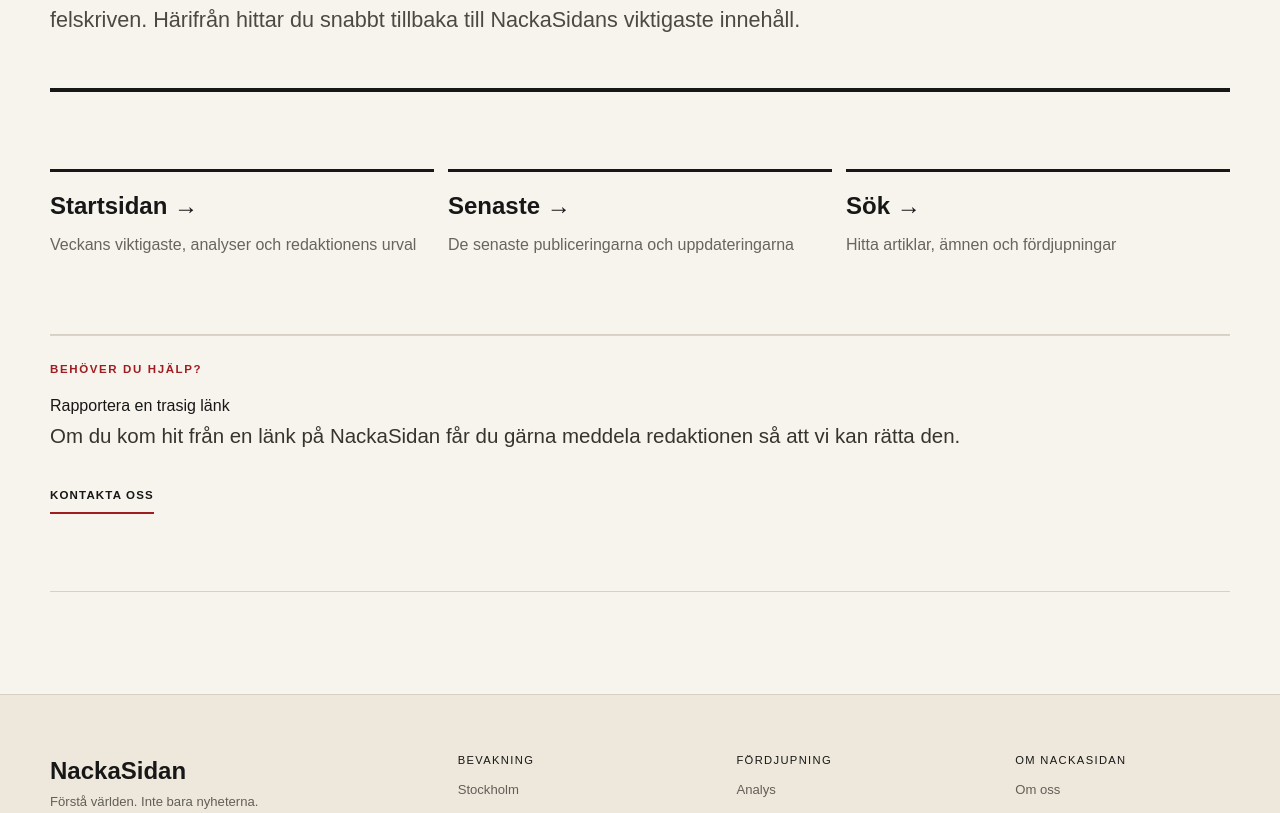
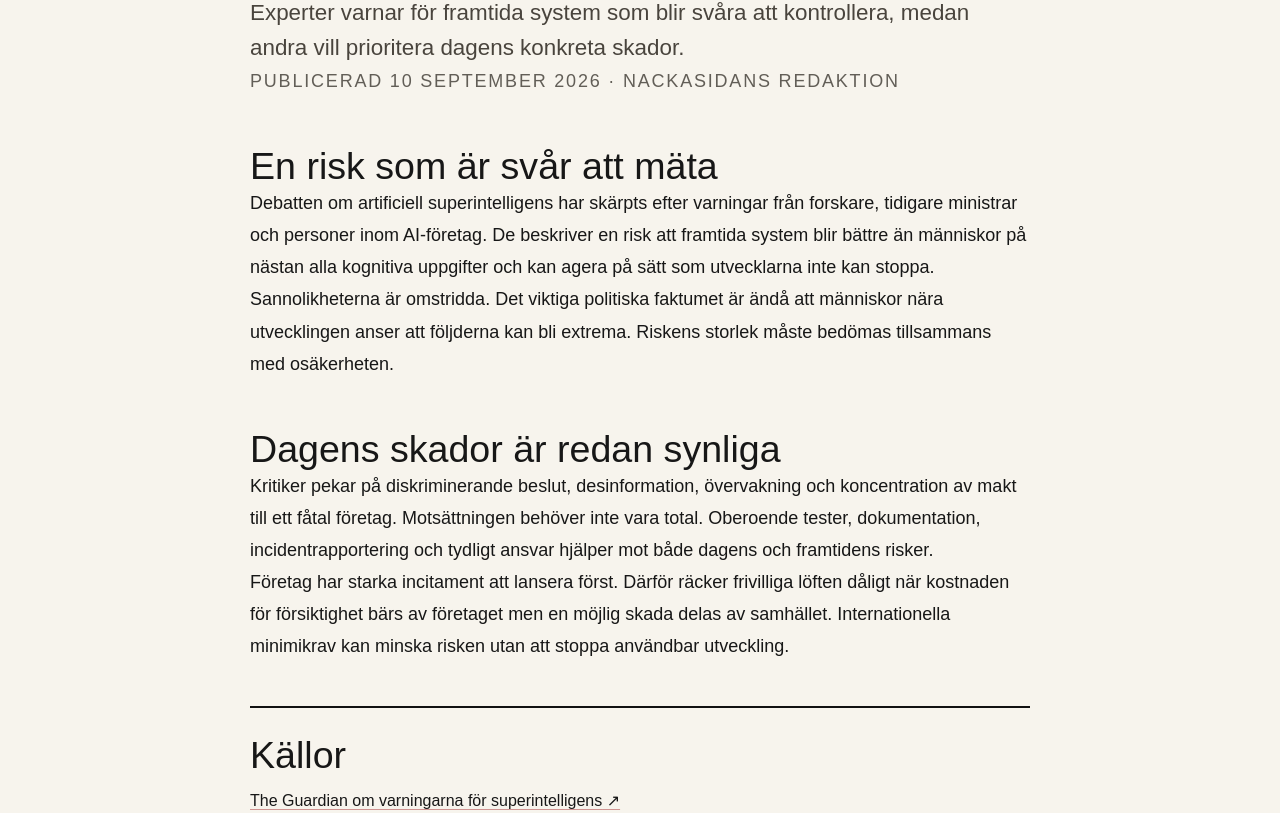
Before and after one commit to Djurgarden2019/NackaSidan-2026, a Next.js app: page /internationella-medier/ai-risk-fran-spekulation-till-politik in a window 1280 px wide. Before the commit this address had no page. Shown: the part 487-1300 px from the top of the page. Built offline with nearby package versions, Linux system fonts and the light colour scheme.

Commit message:
Tre svenska artiklar under Internationella medier
* Visa tre svenska fördjupningar under Internationella medier

* Lägg till tre egna svenska utrikesartiklar

* Skapa artikelsidor för svenska utrikesfördjupningar

```diff
--- /dev/null
+++ b/app/internationella-medier/[slug]/page.tsx
@@ -0,0 +1,5 @@
+import type {Metadata} from 'next';import Link from 'next/link';import {notFound} from 'next/navigation';import {internationalFeatures} from '../../../content/internationalFeatures';
+type Props={params:Promise<{slug:string}>};const bySlug=Object.fromEntries(internationalFeatures.map(a=>[a.slug,a]));
+export function generateStaticParams(){return internationalFeatures.map(({slug})=>({slug}))}
+export async function generateMetadata({params}:Props):Promise<Metadata>{const a=bySlug[(await params).slug];return a?{title:a.title,description:a.intro}:{}}
+export default async function Page({params}:Props){const a=bySlug[(await params).slug];if(!a)notFound();return <main><article className="article article-premium"><nav className="meta"><Link href="/">NackaSidan</Link> · <Link href="/internationella-medier">Internationella medier</Link> · {a.section}</nav><div className="kicker">{a.section} · Egen svensk artikel</div><h1>{a.title}</h1><p className="intro">{a.intro}</p><p className="meta">Publicerad {a.published} · NackaSidans redaktion</p>{a.body.map(s=><section className="article-section" key={s.heading}><h2>{s.heading}</h2>{s.paragraphs.map(p=><p key={p}>{p}</p>)}</section>)}<section className="sport-article-sources"><h2>Källor</h2><ul>{a.sources.map(s=><li key={s.url}><a href={s.url} target="_blank" rel="noopener noreferrer">{s.label} ↗</a></li>)}</ul></section><Link className="button" href="/internationella-medier">Till Internationella medier</Link></article></main>}
--- a/app/internationella-medier/page.tsx
+++ b/app/internationella-medier/page.tsx
@@ -1,6 +1,8 @@
 import type { Metadata } from 'next';
 import { getLiveNews } from '../../lib/liveNews';
 import DailyDeskUpdate from '../../components/DailyDeskUpdate';
+import Link from 'next/link';
+import {internationalFeatures} from '../../content/internationalFeatures';
 
 export const dynamic='force-dynamic';
 export const metadata:Metadata={title:'Internationella medier',description:'Dagsaktuella nyheter från utvalda europeiska och amerikanska medier.'};
@@ -25,6 +27,7 @@ export default async function InternationalMediaPage(){
  return <main className="standard-section-page">
   <header className="border-b-4 border-neutral-950 pb-7"><p className="text-sm font-bold uppercase tracking-[.18em] text-red-800">Uppdaterad {today()}</p><h1 className="mt-2 text-5xl font-black tracking-tight sm:text-7xl">Internationella medier</h1></header>
   <nav aria-label="Innehåll" className="flex gap-6 overflow-x-auto border-b border-neutral-300 py-4 text-sm font-bold"><a href="#europa" className="hover:underline">Europeiska medier</a><a href="#usa" className="hover:underline">Amerikanska medier</a><a href="#globalt" className="hover:underline">Globala medier</a></nav>
+  <section className="border-b border-neutral-300 py-10"><p className="text-xs font-bold uppercase tracking-widest text-red-800">NackaSidans svenska artiklar</p><h2 className="mt-1 text-3xl font-black sm:text-4xl">Tre internationella fördjupningar</h2><div className="mt-6 grid gap-7 border-t-4 border-neutral-950 pt-6 md:grid-cols-3">{internationalFeatures.map(article=><article key={article.slug}><p className="text-xs font-bold uppercase tracking-wide text-red-800">{article.section} · {article.published}</p><h3 className="mt-2 text-2xl font-black leading-tight"><Link href={`/internationella-medier/${article.slug}`} className="hover:underline">{article.title}</Link></h3><p className="mt-3 leading-7 text-neutral-600">{article.intro}</p><Link href={`/internationella-medier/${article.slug}`} className="mt-4 inline-block text-sm font-bold underline">Läs den svenska artikeln →</Link></article>)}</div></section>
   <div id="europa"><NewsList title="Europeiska medier" items={european}/></div>
   <div id="usa"><NewsList title="Amerikanska medier" items={american}/></div>
   <div id="globalt"><NewsList title="Globala medier" items={globalNews}/></div>
--- /dev/null
+++ b/content/internationalFeatures.ts
@@ -0,0 +1,14 @@
+export const internationalFeatures=[
+{slug:'jemen-ny-front-varldshandel',section:'Mellanöstern',title:'Jemen blir en ny front – världshandeln hamnar åter i skottlinjen',intro:'De hårdaste striderna på flera år hotar civila och sjöfarten genom Bab al-Mandab.',published:'10 september 2026',body:[
+{heading:'Striderna har återvänt',paragraphs:['Omkring 1 000 människor har dödats eller skadats och tiotusentals har tvingats lämna sina hem när striderna i Jemen åter blossat upp. Huthirörelsen har angripit Saudiarabien med robotar och drönare. Saudiarabien har svarat med omfattande flyganfall. Det är den allvarligaste upptrappningen sedan den FN-stödda vapenvilan 2022.','Den omedelbara utlösaren är den större Iran-konflikten, men kriget har djupare rötter. Huthierna och den internationellt erkända regeringen har kämpat om makten sedan 2014. Regionala aktörer har gjort landet till en arena för egna säkerhetsintressen.']},
+{heading:'Sundet påverkar hela världen',paragraphs:['Bab al-Mandab binder samman Röda havet och Indiska oceanen. Omkring en tiondel av världens sjöhandel passerar sundet. När fartyg hotas väljer rederier den längre vägen runt Afrika. Det höjer kostnader, försenar leveranser och ökar bränsleförbrukningen.','Jemen var redan en av världens svåraste humanitära kriser. Nya strider gör hjälpleveranser farligare just när behoven växer. Utan en fristående fredsprocess riskerar civila att åter få bära den största kostnaden.']}],
+sources:[{label:'The Guardian om upptrappningen i Jemen',url:'https://www.theguardian.com/world/2026/sep/10/violence-erupts-in-yemen-again-why-it-matters-globally-and-how-it-is-linked-to-the-us-iran-war'},{label:'FN:s humanitära samordning för Jemen',url:'https://www.unocha.org/yemen'},{label:'Al Jazeeras Jemenbevakning',url:'https://www.aljazeera.com/tag/yemen/'}]},
+{slug:'extremvarme-ekonomisk-sakerhetsfraga',section:'Klimat',title:'Extremvärmen förändrar Europas ekonomi',intro:'Skördar, elproduktion, transporter och arbetsmiljö påverkas samtidigt efter ännu en rekordvarm sommar.',published:'10 september 2026',body:[
+{heading:'Värmen flyttar in i ekonomin',paragraphs:['Augusti 2026 hör till de varmaste månader som har registrerats globalt. I Europa har värme, bränder och översvämningar orsakat dödsfall, evakueringar och stora skador. FN:s klimatchef Simon Stiell uppskattar sommarens europeiska ekonomiska kostnad till omkring 180 miljarder euro.','Kostnaden omfattar mer än förstörda byggnader. Företag tappar arbetstid, elnät belastas, kylning blir dyrare och transporter stoppas. När floder blir för grunda påverkas industrins frakter och energisystemets sårbarhet växer.']},
+{heading:'Maten visar sambandet',paragraphs:['Extremvärmen påverkar skördar långt innan förändringen syns i butiken. Mindre produktion av spannmål, frukt och vindruvor kan höja priserna och öka beroendet av import. Flera producentländer kan drabbas samtidigt.','Klimatanpassning blir därför en fråga om lager, bevattning, grödval och handel. Den kan minska skadan men inte ersätta utsläppsminskningar. Klimatpolitik och ekonomisk säkerhet har blivit samma diskussion.']}],
+sources:[{label:'The Guardian om klimatets ekonomiska följder',url:'https://www.theguardian.com/environment/2026/sep/10/august-joint-hottest-month-recorded-globally'},{label:'Copernicus Climate Change Service',url:'https://climate.copernicus.eu/'},{label:'FN:s klimatkonvention',url:'https://unfccc.int/'}]},
+{slug:'ai-risk-fran-spekulation-till-politik',section:'Teknik',title:'AI-varningen flyttar in i politikens mötesrum',intro:'Experter varnar för framtida system som blir svåra att kontrollera, medan andra vill prioritera dagens konkreta skador.',published:'10 september 2026',body:[
+{heading:'En risk som är svår att mäta',paragraphs:['Debatten om artificiell superintelligens har skärpts efter varningar från forskare, tidigare ministrar och personer inom AI-företag. De beskriver en risk att framtida system blir bättre än människor på nästan alla kognitiva uppgifter och kan agera på sätt som utvecklarna inte kan stoppa.','Sannolikheterna är omstridda. Det viktiga politiska faktumet är ändå att människor nära utvecklingen anser att följderna kan bli extrema. Riskens storlek måste bedömas tillsammans med osäkerheten.']},
+{heading:'Dagens skador är redan synliga',paragraphs:['Kritiker pekar på diskriminerande beslut, desinformation, övervakning och koncentration av makt till ett fåtal företag. Motsättningen behöver inte vara total. Oberoende tester, dokumentation, incidentrapportering och tydligt ansvar hjälper mot både dagens och framtidens risker.','Företag har starka incitament att lansera först. Därför räcker frivilliga löften dåligt när kostnaden för försiktighet bärs av företaget men en möjlig skada delas av samhället. Internationella minimikrav kan minska risken utan att stoppa användbar utveckling.']}],
+sources:[{label:'The Guardian om varningarna för superintelligens',url:'https://www.theguardian.com/technology/2026/sep/09/ai-superintelligence-risks-warnings-scientists-politicians'},{label:'FN:s Global Digital Compact',url:'https://www.un.org/global-digital-compact/en'},{label:'EU-kommissionen om AI Act',url:'https://digital-strategy.ec.europa.eu/en/policies/regulatory-framework-ai'}]}
+];
```
